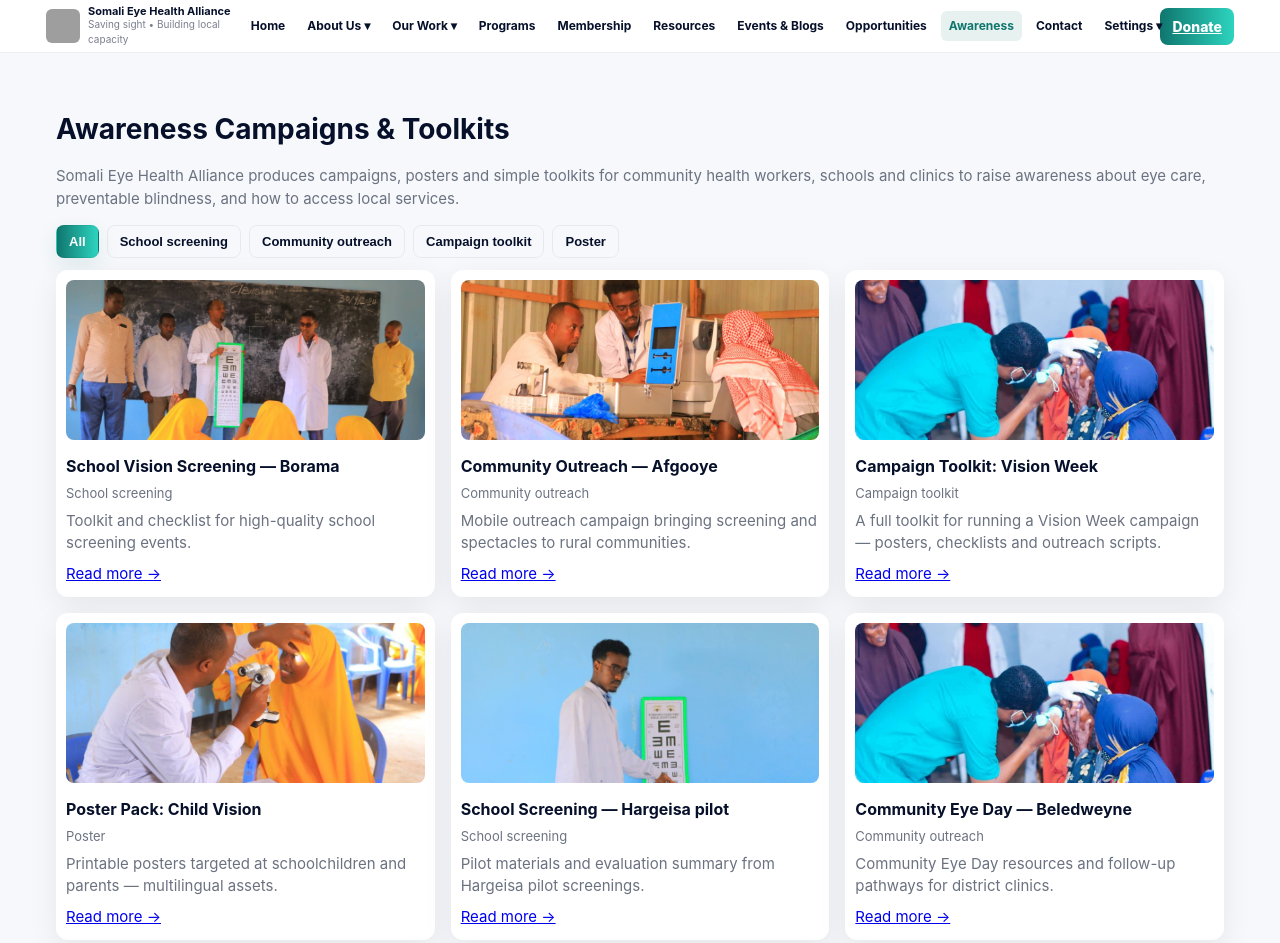
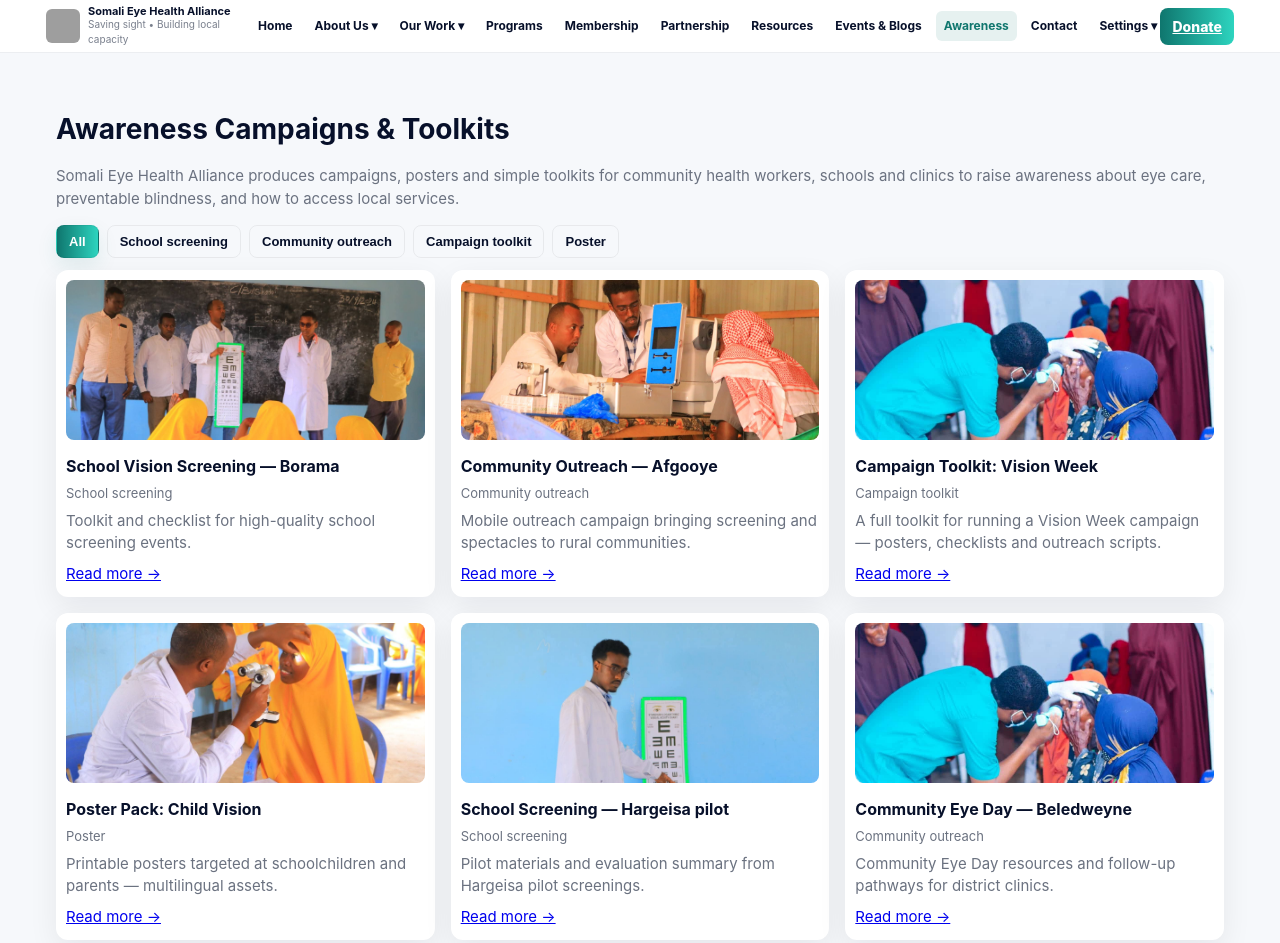
Before and after one commit to Zakariye-Salah/somali-eye-health-alliance, a plain HTML site: page public/awareness.html in a window 1280 px wide. Shown: the top 943 px of the page. Drawn offline with Linux system fonts and the light colour scheme; grey boxes are pictures that could not be loaded.

Commit message:
Update awareness.html

```diff
--- a/public/awareness.html
+++ b/public/awareness.html
@@ -157,7 +157,7 @@
   <!-- END: Back-to-top styles -->
 </head>
 <body>
- <!-- HEADER -->
+  <!-- HEADER -->
 <header class="site-header" role="banner">
 
   <!-- small, safe header-local CSS to avoid duplicate arrows & show mobile toggle only on small screens -->
@@ -232,11 +232,11 @@
 
         <li class="nav-item"><a href="programs.html">Programs</a></li>
         <li class="nav-item"><a href="membership.html">Membership</a></li>
-        <!-- <li class="nav-item"><a href="partnership.html">Partnership</a></li> -->
+        <li class="nav-item"><a href="partnership.html">Partnership</a></li>
 
         <li class="nav-item"><a href="resources.html">Resources</a></li>
         <li class="nav-item"><a href="events.html">Events & Blogs</a></li>
-        <li class="nav-item"><a href="opportunities.html">Opportunities</a></li>
+        <!-- <li class="nav-item"><a href="opportunities.html">Opportunities</a></li> -->
         <li class="nav-item"><a href="awareness.html">Awareness</a></li>
         <li class="nav-item"><a href="contact.html">Contact</a></li>
 
@@ -284,7 +284,7 @@
   </div>
 
   <div class="mobile-menu" id="mobileMenu" aria-hidden="true"></div>
-</header>  <!-- MAIN -->
+</header><!-- MAIN -->
   <main class="section">
     <div class="container">
       <h1>Awareness Campaigns & Toolkits</h1>
```
